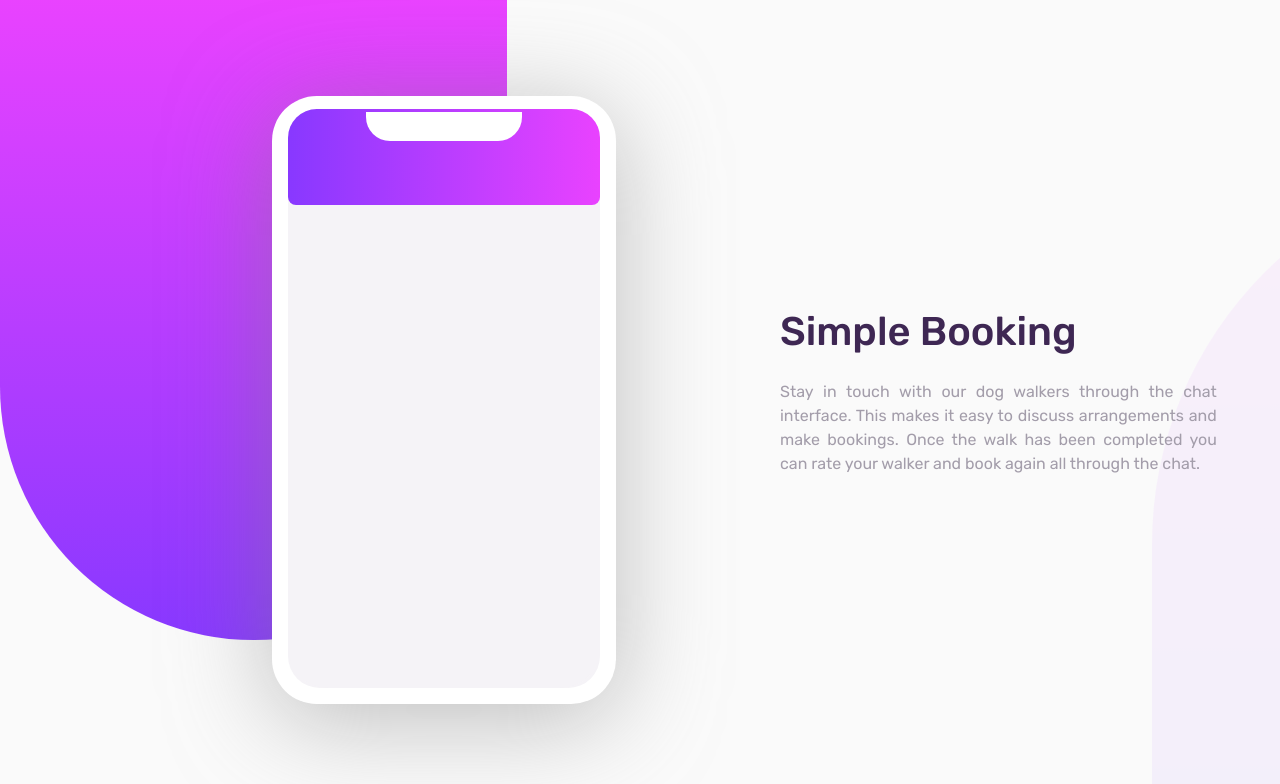
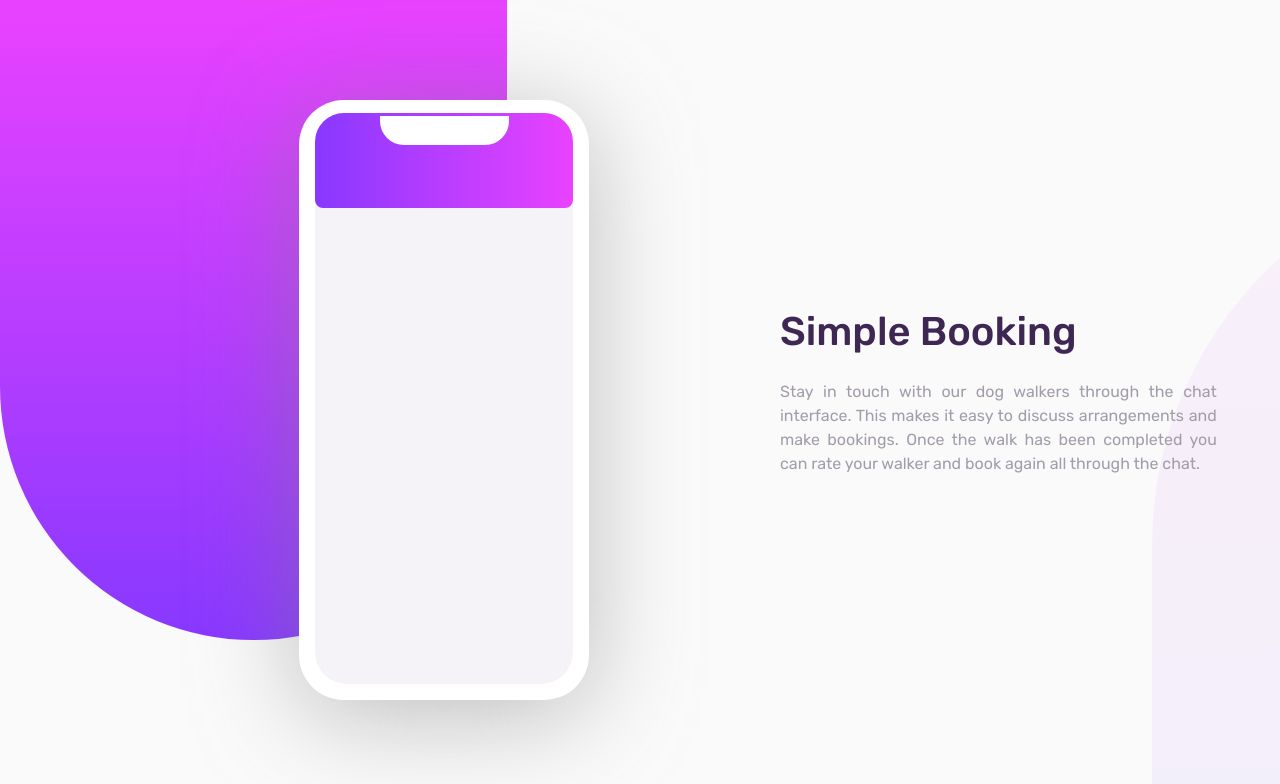
Before and after one commit to T-Induwara/chat-app-ui, a React (Create React App) app: page / in a window 1536 px wide. Shown: the top 784 px of the page, without its empty margins (0-1280 px from the left). Built offline with nearby package versions, Linux system fonts and the light colour scheme.

Commit message:
Resolved issues with app ui on desktop screens by setting absolute values

```diff
--- a/src/App.css
+++ b/src/App.css
@@ -293,9 +293,17 @@
         align-items: center;
         justify-content: center;
     }
+    /*
     .app-ui{
         height:95%;
         width:55%;
+        border-radius:2.8rem;
+        padding:1rem;
+    }
+    */
+    .app-ui{
+        height:600px;
+        width:290px;
         border-radius:2.8rem;
         padding:1rem;
     }
--- a/src/components/AppUI.js
+++ b/src/components/AppUI.js
@@ -16,7 +16,9 @@ const AppUI = () => {
                     <div className="app-ui">
                         <div className="app-body d-flex flex-column">
                             <div className="ui-notch"></div>
-                            <div className="ui-header"></div>
+                            <div className="ui-header">
+
+                            </div>
                             <div className="ui-content"></div>
                         </div>
                     </div>
```
